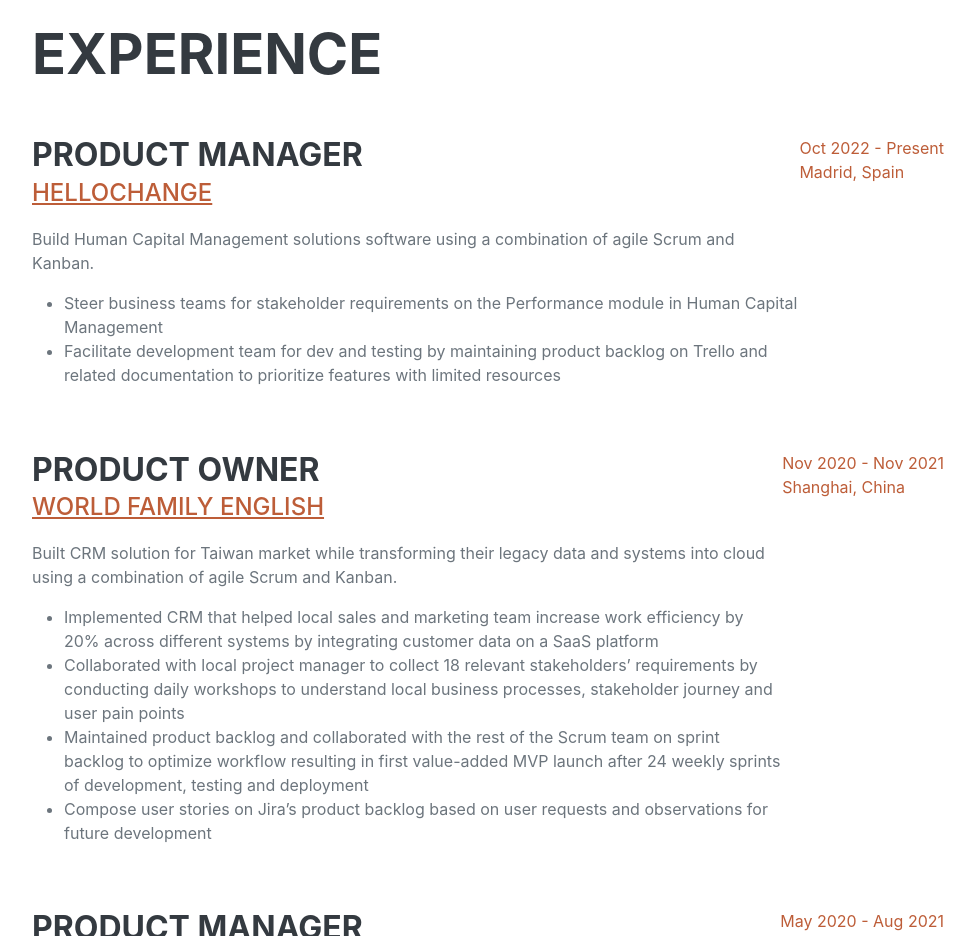
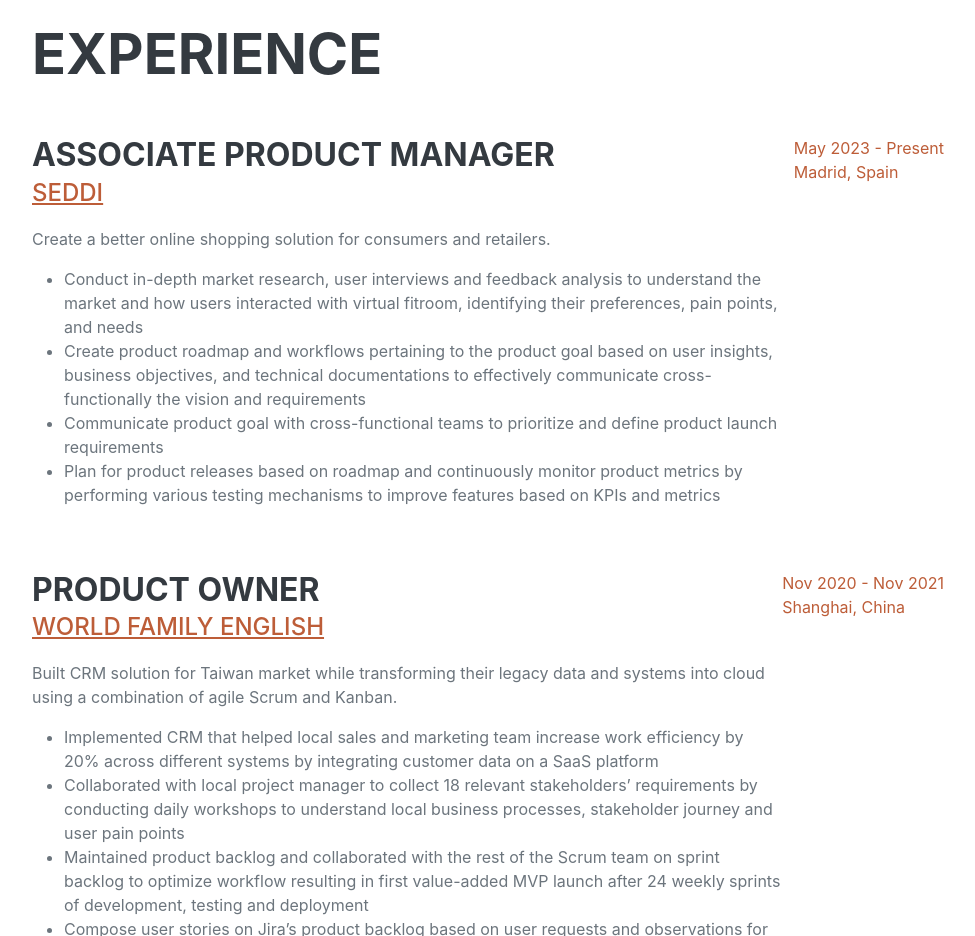
Before and after one commit to codeitchoway/choresume, a website: page index.html in a window 1280 px wide. Shown: the part 860-1796 px from the top of the page, without its empty margins (288-1263 px from the left). Drawn offline with nearby package versions, Linux system fonts and the light colour scheme; a web font is replaced by a local one.

Commit message:
Update index.html
Changed description for one of the experiences

```diff
--- a/index.html
+++ b/index.html
@@ -79,17 +79,21 @@
                     <h2 class="mb-5">Experience</h2>
                     <div class="d-flex flex-column flex-md-row justify-content-between mb-5">
                         <div class="flex-grow-1">
-                            <h3 class="mb-0">Product Manager</h3>
-                            <a href="https://www.linkedin.com/company/hello-change/mycompany/" target="_blank">
-                                <div class="subheading mb-3">HelloChange</div></a>
-                            <p>Build Human Capital Management solutions software using a combination of agile Scrum and Kanban.</p>
+                            <h3 class="mb-0">Associate Product Manager</h3>
+                            <a href="https://seddi.com" target="_blank">
+                                <div class="subheading mb-3">SEDDI</div></a>
+                            <p>Create a better online shopping solution for consumers and retailers.</p>
                             <ul>
-                                <li>Steer business teams for stakeholder requirements on the Performance module in Human Capital Management</li>
-                                <li>Facilitate development team for dev and testing by maintaining product backlog on Trello
-                                    and related documentation to prioritize features with limited resources</li>
+                                <li>Conduct in-depth market research, user interviews and feedback analysis to understand the
+                                    market and how users interacted with virtual fitroom, identifying their preferences, pain points, and needs</li>
+                                <li>Create product roadmap and workflows pertaining to the product goal based on user insights,
+                                    business objectives, and technical documentations to effectively communicate cross-functionally the vision and requirements</li>
+                                <li>Communicate product goal with cross-functional teams to prioritize and define product launch requirements</li>
+                                <li>Plan for product releases based on roadmap and continuously
+                                    monitor product metrics by performing various testing mechanisms to improve features based on KPIs and metrics</li>
                             </ul>
                         </div>
-                        <div class="flex-shrink-0"><span class="text-primary">Oct 2022 - Present <br> Madrid, Spain</span></div>
+                        <div class="flex-shrink-0"><span class="text-primary">May 2023 - Present <br> Madrid, Spain</span></div>
                     </div>
                     <div class="d-flex flex-column flex-md-row justify-content-between mb-5">
                         <div class="flex-grow-1">
```
